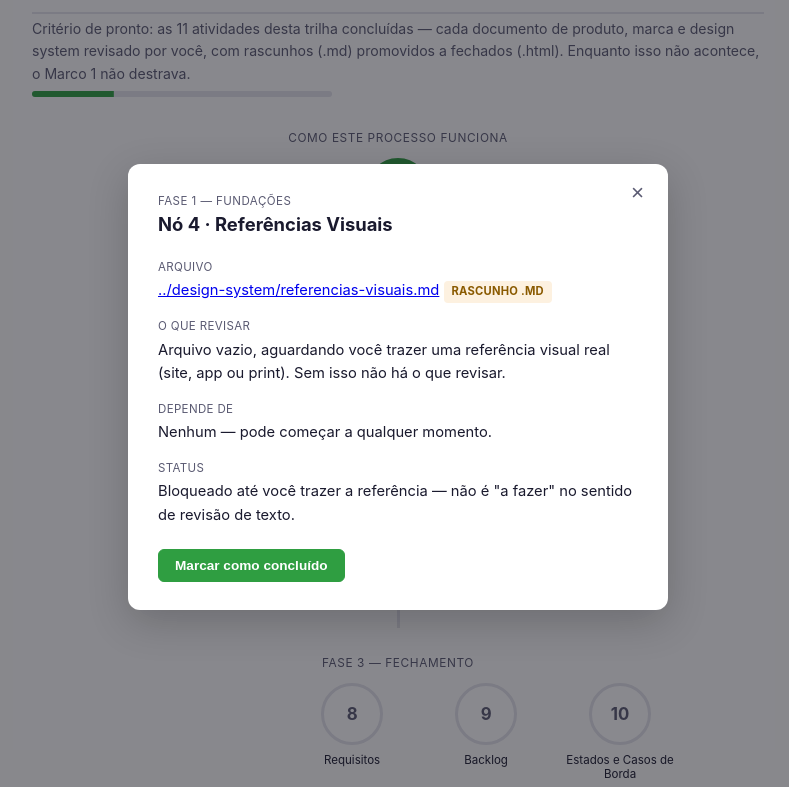
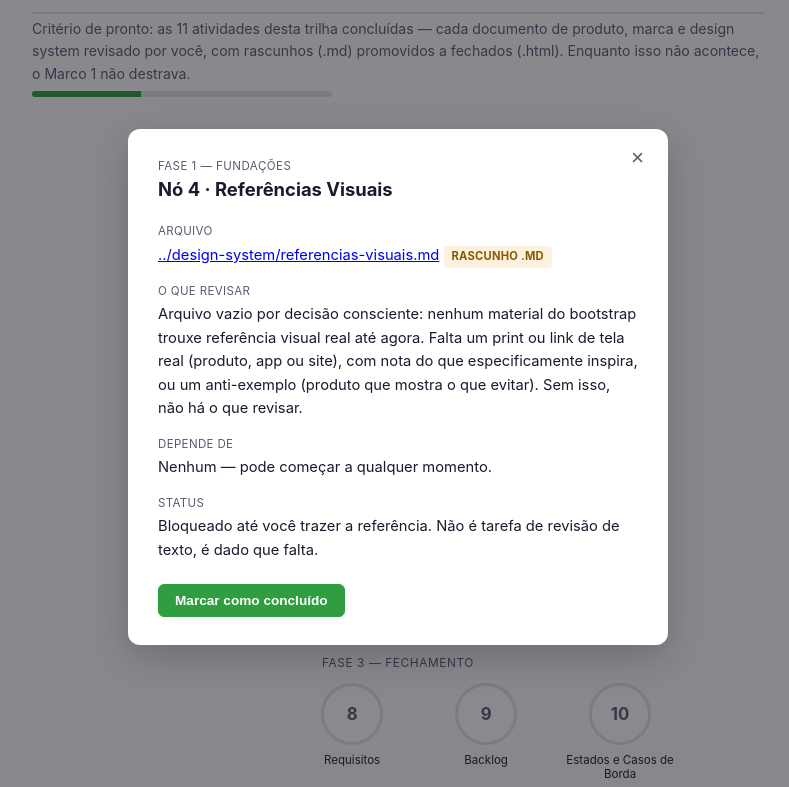
Before and after one commit to JardelBrasiliano/SAACI-produto, a website: page documentacao/roadmap/roadmap.html in a window 1280 px wide. Both pictures are taken after a click on the button "— Referências Visuais". Shown: the part 494-1281 px from the top of the page, without its empty margins (242-1031 px from the left). Drawn offline with Linux system fonts and the light colour scheme.

Commit message:
docs: marca tokens visuais como concluído no roadmap
Marca o nó 3 (Tokens Visuais) como concluído na trilha do Marco 0 e detalha o modal do nó 4 (Referências Visuais) com o que exatamente falta trazer.
Deixa o roadmap fiel ao que já foi fechado e mais claro sobre o dado pendente, sem misturar bloqueio de dado com tarefa de revisão de texto.

```diff
--- a/documentacao/roadmap/roadmap.html
+++ b/documentacao/roadmap/roadmap.html
@@ -122,7 +122,7 @@ marco aqui sem adicionar lá é inconsistência a ser pega por <code>/saaci-cons
 <script>
 (function(){
   var STORAGE_KEY = 'saaci-roadmap-marco0';
-  var DONE_ESTATICO = { 0: true, 1: true, 2: true };
+  var DONE_ESTATICO = { 0: true, 1: true, 2: true, 3: true };
   var done = Object.assign({}, DONE_ESTATICO);
   try { done = Object.assign(done, JSON.parse(localStorage.getItem(STORAGE_KEY) || '{}')); } catch (e) {}
   function salvar() { try { localStorage.setItem(STORAGE_KEY, JSON.stringify(done)); } catch (e) {} }
@@ -159,7 +159,7 @@ marco aqui sem adicionar lá é inconsistência a ser pega por <code>/saaci-cons
     {
       id: 4, fase: 'Fase 1 — Fundações', titulo: 'Referências Visuais', arquivo: '../design-system/referencias-visuais.md', rascunho: true, bloqueado: true,
       fonte: null,
-      pergunta: 'Arquivo vazio, aguardando você trazer uma referência visual real (site, app ou print). Sem isso não há o que revisar.',
+      pergunta: 'Arquivo vazio por decisão consciente: nenhum material do bootstrap trouxe referência visual real até agora. Falta um print ou link de tela real (produto, app ou site), com nota do que especificamente inspira, ou um anti-exemplo (produto que mostra o que evitar). Sem isso, não há o que revisar.',
       dependeDe: [], comando: null
     },
     {
@@ -250,7 +250,7 @@ marco aqui sem adicionar lá é inconsistência a ser pega por <code>/saaci-cons
       }
       if (n.comando) linha('Comando', '<code>' + n.comando + '</code>');
       if (n.criterioExtra) linha('Critério de conclusão', n.criterioExtra);
-      if (n.bloqueado) linha('Status', 'Bloqueado até você trazer a referência — não é "a fazer" no sentido de revisão de texto.');
+      if (n.bloqueado) linha('Status', 'Bloqueado até você trazer a referência. Não é tarefa de revisão de texto, é dado que falta.');
     }
 
     var toggle = document.createElement('button');
```
